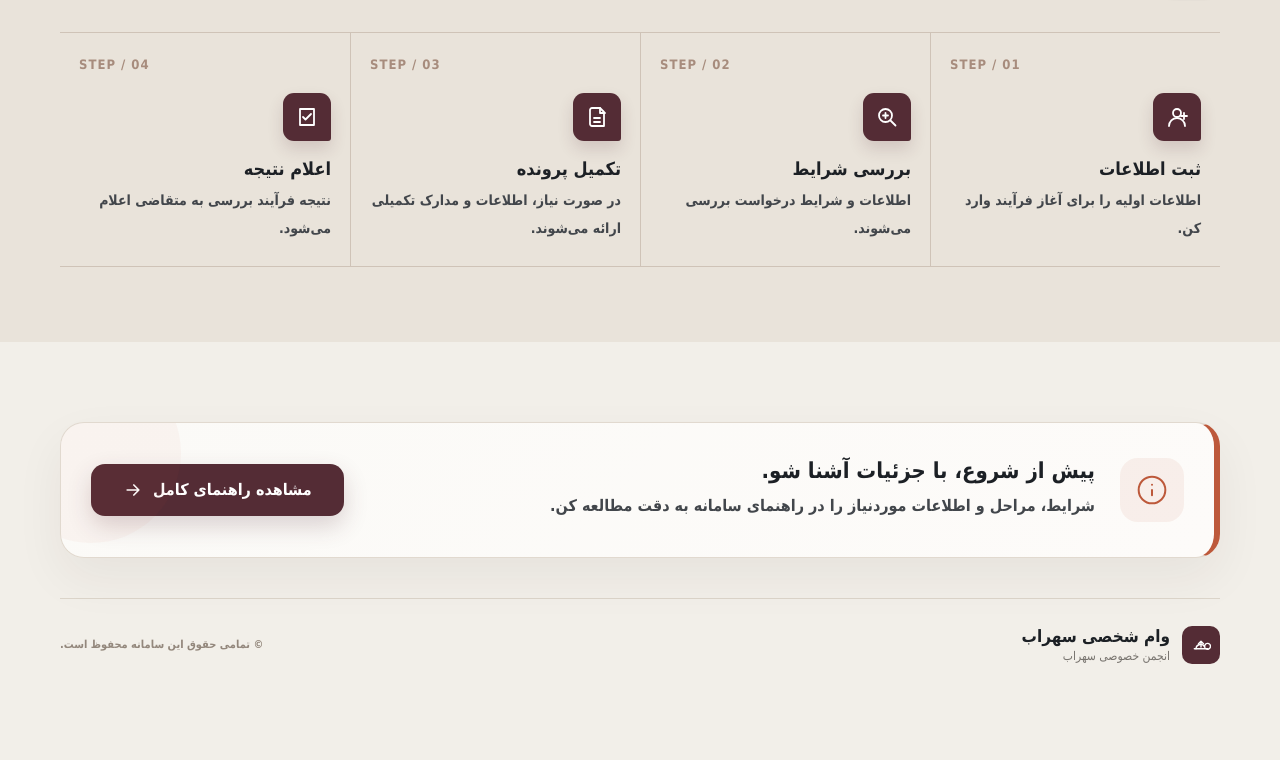
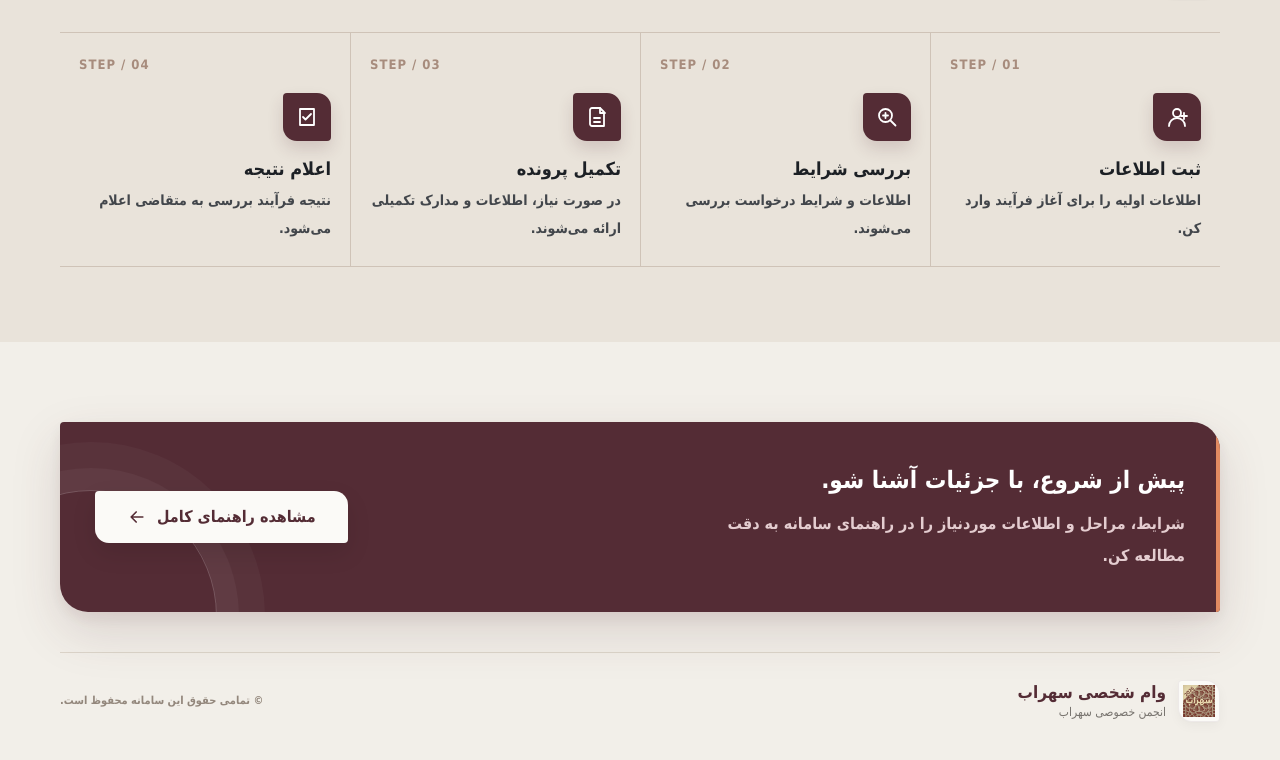
Before and after one commit to iran98ir/vamnova, a plain HTML site: page index.html in a window 1280 px wide. Shown: the part 1720-2480 px from the top of the page. Before the commit the page ends 2439 px from the top, so only its background shows below. Drawn offline with nearby package versions, Linux system fonts and the light colour scheme; a small style sheet from the web is missing.

Commit message:
Update index.html

```diff
--- a/index.html
+++ b/index.html
@@ -27,9 +27,16 @@
   --rust-light:#e18a61;
   --cream:#e9d7c5;
   --white:#fff;
-  --shadow:0 18px 50px rgba(34,29,26,.09);
-  --shadow-deep:0 28px 70px rgba(34,29,26,.18);
+  /* سایه‌های چندلایه برای حس عمق و لوکس بودن */
+  --shadow-sm:0 4px 12px rgba(34,29,26,.04), 0 1px 3px rgba(34,29,26,.02);
+  --shadow:0 18px 50px rgba(34,29,26,.07), 0 4px 12px rgba(34,29,26,.03);
+  --shadow-deep:0 28px 70px rgba(34,29,26,.14), 0 8px 20px rgba(34,29,26,.06);
+  --shadow-wine:0 20px 50px rgba(84,44,53,.15), 0 6px 16px rgba(84,44,53,.08);
   --max:1160px;
+  /* امضای طراحی: لبه‌های نامتقارن */
+  --radius-lg:4px 28px 4px 28px;
+  --radius-md:4px 20px 4px 20px;
+  --radius-sm:4px 14px 4px 14px;
 }
 *{box-sizing:border-box;margin:0;padding:0}
 html{scroll-behavior:smooth;scroll-padding-top:100px}
@@ -167,8 +174,9 @@ svg{display:block}
   display:grid;
   place-items:center;
   background:var(--surface);
-  border-radius:16px 16px 4px 16px;
-  box-shadow:0 8px 18px rgba(84,44,53,.12);
+  /* امضای طراحی: لبه نامتقارن مشابه کارت‌ها */
+  border-radius:var(--radius-md);
+  box-shadow:var(--shadow-sm);
   position:relative;
   border:1px solid rgba(84,44,53,.08);
   overflow:hidden;
@@ -215,7 +223,7 @@ svg{display:block}
   gap:9px;
   border:1px solid rgba(84,44,53,.22);
   padding:12px 18px;
-  border-radius:10px;
+  border-radius:var(--radius-sm);
   font-size:13px;
   font-weight:900;
   color:var(--wine);
@@ -297,8 +305,8 @@ svg{display:block}
   color:white;
   background:var(--wine);
   border:1px solid var(--wine);
-  border-radius:10px 10px 4px 10px;
-  box-shadow:0 12px 25px rgba(84,44,53,.17);
+  border-radius:var(--radius-md);
+  box-shadow:var(--shadow-wine);
   font-size:16px;
   font-weight:950;
   overflow:hidden;
@@ -318,7 +326,7 @@ svg{display:block}
 .primary-btn:hover:before{right:120%}
 .primary-btn:hover{
   transform:translateY(-3px);
-  box-shadow:0 17px 30px rgba(84,44,53,.24);
+  box-shadow:0 25px 60px rgba(84,44,53,.2), 0 8px 20px rgba(84,44,53,.1);
   background:#683843;
 }
 .primary-btn:active{transform:scale(.98)}
@@ -328,13 +336,16 @@ svg{display:block}
   align-items:center;
   gap:9px;
   color:var(--wine);
-  font-size:14px;
+  font-size:15px;
   font-weight:900;
   border-bottom:2px solid rgba(84,44,53,.3);
   padding:8px 0;
-}
-.text-link svg{width:18px;height:18px;transition:transform .2s}
-.text-link:hover svg{transform:translateY(4px)}
+  transition:color .2s, border-color .2s;
+}
+.text-link:hover{
+  color:var(--rust);
+  border-color:var(--rust);
+}
 .hero-footnote{
   display:flex;
   align-items:center;
@@ -359,7 +370,7 @@ svg{display:block}
   width:min(100%,440px);
   min-height:390px;
   overflow:hidden;
-  border-radius:3px 30px 3px 30px;
+  border-radius:var(--radius-lg);
   background:
     linear-gradient(145deg,rgba(255,255,255,.08),transparent 45%),
     linear-gradient(145deg,#633842,#3d242c);
@@ -542,8 +553,8 @@ svg{display:block}
   padding:13px 16px;
   background:var(--surface);
   border:1px solid #e4dacf;
-  box-shadow:0 12px 30px rgba(31,25,22,.12);
-  border-radius:3px 10px 3px 10px;
+  box-shadow:var(--shadow);
+  border-radius:var(--radius-sm);
 }
 .floating-label-icon{
   width:32px;
@@ -552,7 +563,7 @@ svg{display:block}
   place-items:center;
   color:#fff;
   background:var(--rust);
-  border-radius:7px;
+  border-radius:8px;
 }
 .floating-label-icon svg{width:17px;height:17px}
 .floating-label strong{
@@ -650,8 +661,8 @@ svg{display:block}
   overflow:hidden;
   color:white;
   background:var(--wine);
-  border-radius:3px 24px 3px 24px;
-  box-shadow:0 17px 40px rgba(84,44,53,.14);
+  border-radius:var(--radius-lg);
+  box-shadow:var(--shadow-wine);
 }
 .experience-main:before{
   content:"";
@@ -724,7 +735,7 @@ svg{display:block}
   padding:24px;
   background:var(--surface);
   border:1px solid #e4ddd3;
-  border-radius:3px 16px 3px 16px;
+  border-radius:var(--radius-md);
   position:relative;
   overflow:hidden;
   transition:transform .3s,box-shadow .3s,border-color .3s;
@@ -844,7 +855,7 @@ svg{display:block}
   margin-top:21px;
   color:#fff;
   background:var(--wine);
-  border-radius:11px 11px 3px 11px;
+  border-radius:var(--radius-sm);
   box-shadow:0 8px 16px rgba(84,44,53,.16);
   transition:transform .3s,background .3s;
 }
@@ -866,65 +877,71 @@ svg{display:block}
   font-weight:650;
 }
 
-/* ───────── INFORMATION BAND (LARGE BEAUTIFUL CARD) ───────── */
+/* ───────── INFORMATION BAND (همسان‌سازی کامل با کارت اصلی) ───────── */
 .info-band{
+  position:relative;
   display:grid;
-  grid-template-columns: auto 1fr auto;
-  gap:25px;
+  grid-template-columns:1fr auto;
+  gap:30px;
   align-items:center;
   margin:80px 0 40px;
-  padding:35px 30px;
-  background:linear-gradient(135deg, var(--surface) 0%, #fdfbf9 100%);
-  border:1px solid #e1d9cf;
-  border-right:6px solid var(--rust);
-  border-radius:24px;
-  box-shadow:0 20px 50px rgba(48,37,29,0.06);
-  position:relative;
+  padding:40px 35px;
+  color:white;
+  background:var(--wine);
+  /* دقیقاً مشابه experience-main */
+  border-radius:var(--radius-lg);
+  box-shadow:var(--shadow-wine);
   overflow:hidden;
 }
 .info-band:before{
   content:"";
   position:absolute;
-  top:-60px;
-  left:-60px;
-  width:180px;
-  height:180px;
-  background:var(--rust);
-  opacity:0.04;
+  width:250px;
+  height:250px;
+  left:-95px;
+  bottom:-130px;
+  border:1px solid rgba(255,255,255,.2);
   border-radius:50%;
-}
-.info-band-icon{
-  width:64px;
-  height:64px;
-  display:grid;
-  place-items:center;
-  background:rgba(189,89,59,0.08);
-  color:var(--rust);
-  border-radius:18px;
-  flex-shrink:0;
-}
-.info-band-icon svg{width:32px;height:32px}
+  box-shadow:0 0 0 22px rgba(255,255,255,.04),0 0 0 48px rgba(255,255,255,.03);
+}
+.info-band:after{
+  content:"";
+  position:absolute;
+  top:0;
+  right:0;
+  width:4px;
+  height:100%;
+  background:var(--rust-light);
+}
+.info-band-content{
+  position:relative;
+  z-index:1;
+}
 .info-band-content h3{
-  font-size:22px;
+  font-size:24px;
   font-weight:950;
-  color:var(--ink);
+  color:#fff;
+  line-height:1.5;
 }
 .info-band-content p{
-  margin-top:8px;
-  color:var(--ink-2);
+  margin-top:10px;
+  color:#e4cdd0;
   font-size:16px;
-  line-height:1.9;
+  line-height:2;
   font-weight:600;
+  max-width:500px;
 }
 .info-band .primary-cta-link{
+  position:relative;
+  z-index:1;
   white-space:nowrap;
-  background:var(--wine);
-  color:#fff;
+  background:var(--surface);
+  color:var(--wine);
   padding:16px 32px;
-  border-radius:14px;
+  border-radius:var(--radius-sm);
   font-size:16px;
-  font-weight:900;
-  box-shadow:0 10px 25px rgba(84,44,53,0.2);
+  font-weight:950;
+  box-shadow:0 10px 25px rgba(0,0,0,0.1);
   transition:transform .25s,box-shadow .25s;
   display:flex;
   align-items:center;
@@ -932,10 +949,10 @@ svg{display:block}
 }
 .info-band .primary-cta-link:hover{
   transform:translateY(-4px);
-  box-shadow:0 15px 35px rgba(84,44,53,0.3);
+  box-shadow:0 15px 35px rgba(0,0,0,0.15);
 }
 .info-band .primary-cta-link svg{
-  stroke:#fff;
+  stroke:var(--wine);
   width:20px;
   height:20px;
 }
@@ -957,16 +974,24 @@ svg{display:block}
   gap:12px;
 }
 .footer-brand-mark{
-  width:38px;
-  height:38px;
+  width:42px;
+  height:42px;
   display:grid;
   place-items:center;
-  color:white;
-  background:var(--wine);
-  border-radius:10px;
-}
-.footer-brand-mark svg{width:20px;height:20px}
-.footer-brand strong{font-size:17px;font-weight:950}
+  background:var(--surface);
+  /* امضای طراحی: لبه نامتقارن مشابه هدر و کارت‌ها */
+  border-radius:var(--radius-sm);
+  border:1px solid rgba(84,44,53,.08);
+  overflow:hidden;
+  box-shadow:var(--shadow-sm);
+}
+.footer-brand-mark img{
+  width:100%;
+  height:100%;
+  object-fit:contain;
+  padding:4px;
+}
+.footer-brand strong{font-size:17px;font-weight:950;color:var(--wine)}
 .footer-brand small{
   display:block;
   color:var(--muted);
@@ -1172,13 +1197,11 @@ svg{display:block}
   .process-step p{font-size:13px}
   .info-band{
     grid-template-columns:1fr;
-    gap:20px;
+    gap:25px;
     margin:50px 0;
-    padding:28px 22px;
-    text-align:center;
+    padding:30px 24px;
   }
-  .info-band-icon{margin:0 auto}
-  .info-band .primary-cta-link{justify-self:center;width:100%;justify-content:center}
+  .info-band .primary-cta-link{justify-self:start;width:100%;justify-content:center}
   .footer-inner{align-items:flex-start;flex-direction:column}
 }
 @media(max-width:370px){
@@ -1236,7 +1259,7 @@ svg{display:block}
     <a class="header-action" href="guide.html">
       <span>راهنمای کامل</span>
       <svg viewBox="0 0 24 24" fill="none" stroke="currentColor" stroke-width="1.8" stroke-linecap="round" stroke-linejoin="round">
-        <path d="M5 12h14M13 6l6 6-6 6"/>
+        <path d="M19 12H5M11 18l-6-6 6-6"/>
       </svg>
     </a>
   </div>
@@ -1267,12 +1290,8 @@ svg{display:block}
           <path d="M6 9l6 6 6-6"/>
         </svg>
       </a>
-      <a class="text-link" href="guide.html">
-        خدمات مالی
-        <svg viewBox="0 0 24 24" fill="none" stroke="currentColor" stroke-width="1.8" stroke-linecap="round" stroke-linejoin="round">
-          <path d="M5 12h14M13 6l6 6-6 6"/>
-        </svg>
-      </a>
+      <!-- فلش خدمات مالی حذف شد -->
+      <a class="text-link" href="guide.html">خدمات مالی</a>
     </div>
 
     <div class="hero-footnote">
@@ -1413,7 +1432,6 @@ svg{display:block}
     </article>
 
     <div class="experience-side">
-      <!-- کارت جابجا شده و متن تغییر یافته -->
       <article class="feature-panel">
         <div class="feature-panel-head">
           <div class="feature-panel-icon">
@@ -1428,7 +1446,6 @@ svg{display:block}
         <p>پیش از هر اقدامی ضوابط را مطالعه کن و آگاهانه اقدام کن.</p>
       </article>
 
-      <!-- کارت جابجا شده -->
       <article class="feature-panel">
         <div class="feature-panel-head">
           <div class="feature-panel-icon">
@@ -1510,23 +1527,18 @@ svg{display:block}
   </div>
 </section>
 
-<!-- GUIDE CALLOUT (LARGE BEAUTIFUL CARD) -->
+<!-- GUIDE CALLOUT (کارت همسان با طراحی اصلی سایت) -->
 <section class="wrap reveal">
   <div class="info-band">
-    <div class="info-band-icon">
-      <svg viewBox="0 0 24 24" fill="none" stroke="currentColor" stroke-width="1.5" stroke-linecap="round" stroke-linejoin="round">
-        <circle cx="12" cy="12" r="10"/>
-        <path d="M12 16v-4M12 8h.01"/>
-      </svg>
-    </div>
     <div class="info-band-content">
       <h3>پیش از شروع، با جزئیات آشنا شو.</h3>
       <p>شرایط، مراحل و اطلاعات موردنیاز را در راهنمای سامانه به دقت مطالعه کن.</p>
     </div>
     <a href="guide.html" class="primary-cta-link">
       مشاهده راهنمای کامل
+      <!-- جهت فلش برعکس شد (اشاره به چپ / مسیر پیش‌رو) -->
       <svg viewBox="0 0 24 24" fill="none" stroke="currentColor" stroke-width="2" stroke-linecap="round" stroke-linejoin="round">
-        <path d="M5 12h14M13 6l6 6-6 6"/>
+        <path d="M19 12H5M11 18l-6-6 6-6"/>
       </svg>
     </a>
   </div>
@@ -1539,11 +1551,7 @@ svg{display:block}
   <div class="footer-inner">
     <div class="footer-brand">
       <div class="footer-brand-mark">
-        <svg viewBox="0 0 24 24" fill="none" stroke="currentColor" stroke-width="1.7" stroke-linecap="round" stroke-linejoin="round">
-          <path d="M4 16.5h16"/>
-          <path d="M6 16.5a5.5 5.5 0 0 1 10.7-1.5A3.5 3.5 0 1 1 18 16.5"/>
-          <path d="M9 10.5l3-3 3 3M12 7.5v7"/>
-        </svg>
+        <img src="icon.png" alt="انجمن سهراب">
       </div>
       <div>
         <strong>وام شخصی سهراب</strong>
@@ -1763,4 +1771,4 @@ svg{display:block}
 </script>
 
 </body>
-    </html>
+  </html>
```
